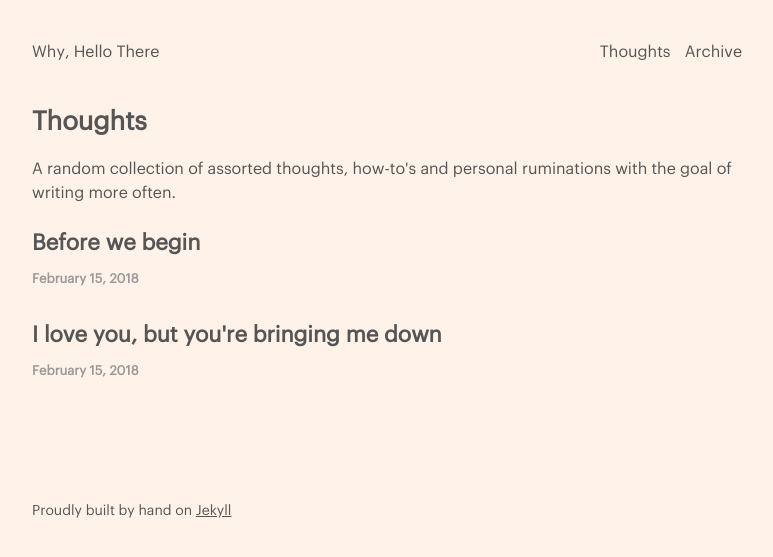
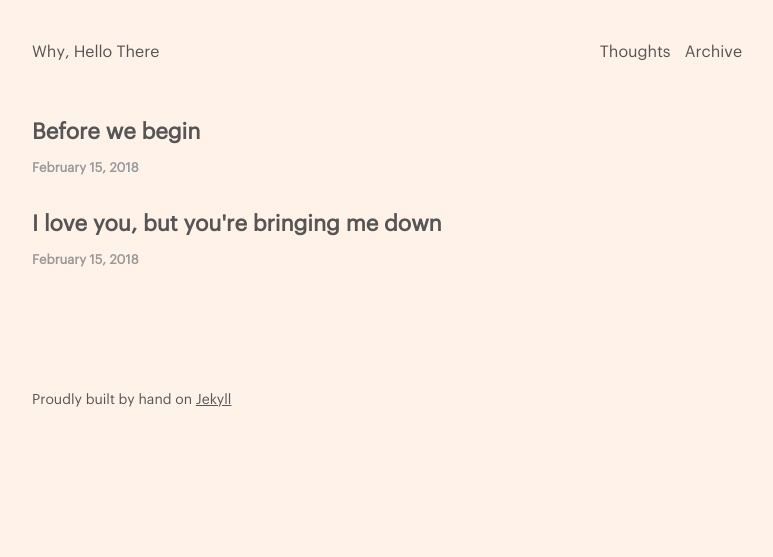
Before and after one commit to jonaschafer/jonaschafer.github.io, a Jekyll site: the page built from thoughts.html, in a window 1280 px wide. Shown: the top 557 px of the page, without its empty margins (248-1021 px from the left). Built offline with Jekyll 4.4.1, drawn with Linux system fonts in a browser that asks for light colours.

Commit message:
removed thoughts title and blurb

```diff
--- a/thoughts.html
+++ b/thoughts.html
@@ -3,8 +3,8 @@ layout: default
 title: Thoughts
 ---
 
-<h1>Thoughts</h1>
-<p>A random collection of assorted thoughts, how-to's and personal ruminations with the goal of writing more often. </p>
+<!-- <h1>Thoughts</h1>
+<p>A random collection of assorted thoughts, how-to's and personal ruminations with the goal of writing more often. </p> -->
 
 {% for item in site.thoughts %}
   <!-- Article -->
```
